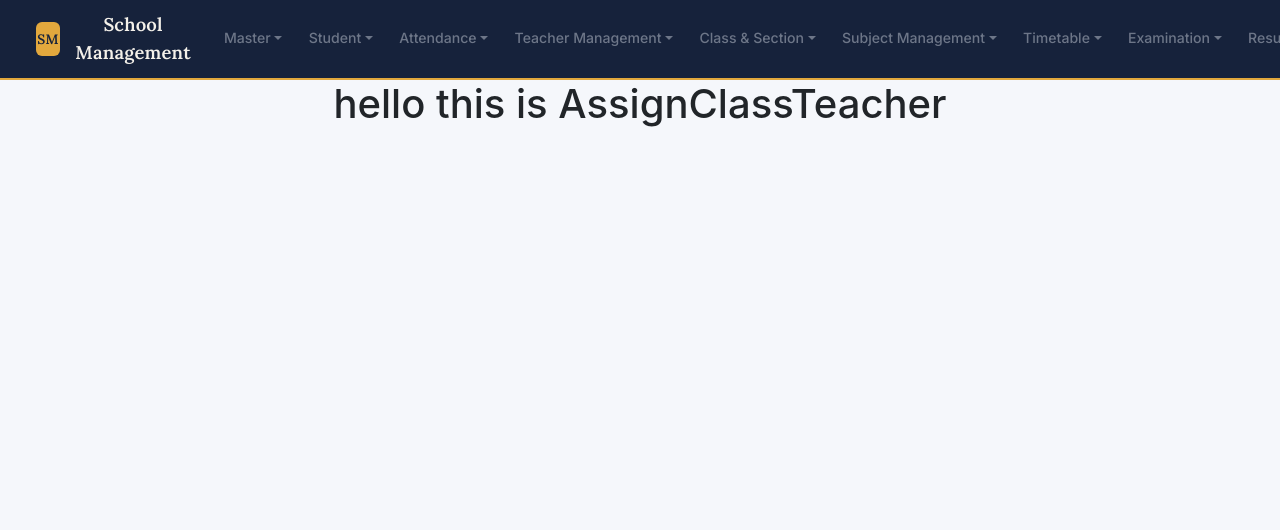
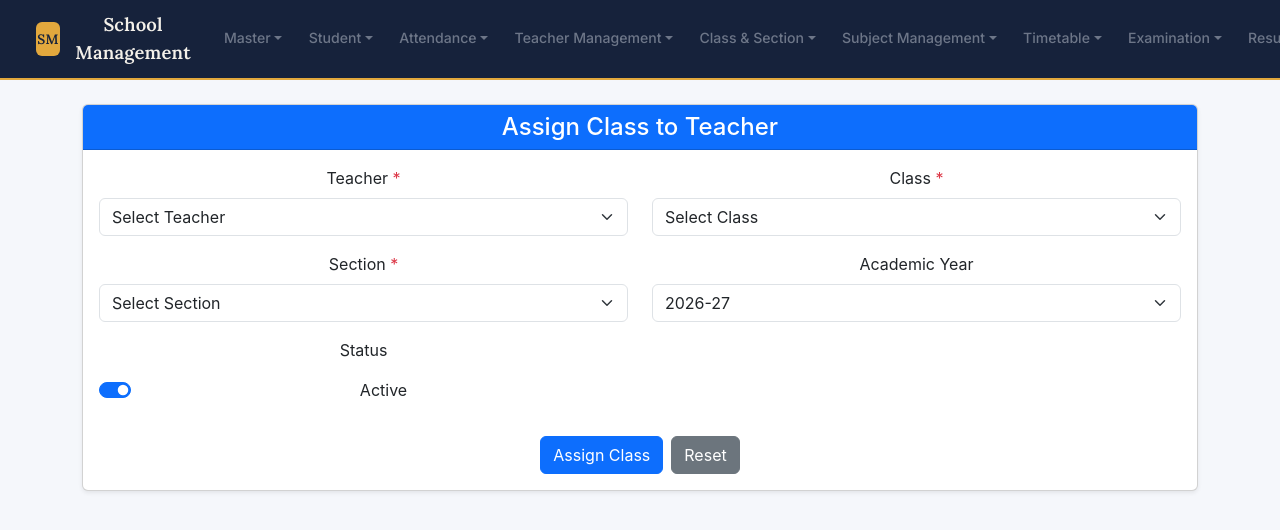
Before and after one commit to ashish28saxena/school-frontend, a React (Create React App) app: page /Assign-Class-Teacher in a window 1280 px wide. Shown: the top 530 px of the page. Built offline with nearby package versions, Linux system fonts and the light colour scheme.

Commit message:
working on

```diff
--- a/src/Component/Teacher/AssignClassTeacher.js
+++ b/src/Component/Teacher/AssignClassTeacher.js
@@ -1,10 +1,268 @@
-import react from "react";
-const AssignClassTeacher=()=>{
-    return(
-        <div>
-            <h1>hello this is AssignClassTeacher</h1>
+// import react from "react";
+// const AssignClassTeacher=()=>{
+//     return(
+//         <div>
+//             <h1>hello this is AssignClassTeacher</h1>
+//         </div>
+//     )
+// }
+
+// export default AssignClassTeacher;
+
+
+import React, { useState } from "react";
+
+function AssignClassTeacher() {
+
+  const [form, setForm] = useState({
+    teacherId: "",
+    classId: "",
+    sectionId: "",
+    academicYear: "2026-27",
+    status: true
+  });
+
+  const handleChange = (e) => {
+
+    const { name, value, type, checked } = e.target;
+
+    setForm((prev) => ({
+      ...prev,
+      [name]: type === "checkbox" ? checked : value
+    }));
+
+  };
+
+  const handleSubmit = (e) => {
+
+    e.preventDefault();
+
+    console.log("Assign Class Data:", form);
+
+    // API call yahan karenge
+
+  };
+
+  const handleReset = () => {
+
+    setForm({
+      teacherId: "",
+      classId: "",
+      sectionId: "",
+      academicYear: "2026-27",
+      status: true
+    });
+
+  };
+
+  return (
+
+    <div className="container mt-4">
+
+      <div className="card shadow-sm">
+
+        <div className="card-header bg-primary text-white">
+          <h4 className="mb-0">
+            Assign Class to Teacher
+          </h4>
         </div>
-    )
+
+        <div className="card-body">
+
+          <form onSubmit={handleSubmit}>
+
+            <div className="row">
+
+              {/* Teacher */}
+
+              <div className="col-md-6 mb-3">
+
+                <label className="form-label">
+                  Teacher <span className="text-danger">*</span>
+                </label>
+
+                <select
+                  name="teacherId"
+                  value={form.teacherId}
+                  onChange={handleChange}
+                  className="form-select"
+                  required
+                >
+
+                  <option value="">
+                    Select Teacher
+                  </option>
+
+                  <option value="teacher1">
+                    Rahul Sharma
+                  </option>
+
+                  <option value="teacher2">
+                    Amit Kumar
+                  </option>
+
+                  <option value="teacher3">
+                    Priya Singh
+                  </option>
+
+                </select>
+
+              </div>
+
+
+              {/* Class */}
+
+              <div className="col-md-6 mb-3">
+
+                <label className="form-label">
+                  Class <span className="text-danger">*</span>
+                </label>
+
+                <select
+                  name="classId"
+                  value={form.classId}
+                  onChange={handleChange}
+                  className="form-select"
+                  required
+                >
+
+                  <option value="">
+                    Select Class
+                  </option>
+
+                  <option value="class1">Class 1</option>
+                  <option value="class2">Class 2</option>
+                  <option value="class3">Class 3</option>
+                  <option value="class4">Class 4</option>
+                  <option value="class5">Class 5</option>
+                  <option value="class6">Class 6</option>
+                  <option value="class7">Class 7</option>
+                  <option value="class8">Class 8</option>
+                  <option value="class9">Class 9</option>
+                  <option value="class10">Class 10</option>
+
+                </select>
+
+              </div>
+
+
+              {/* Section */}
+
+              <div className="col-md-6 mb-3">
+
+                <label className="form-label">
+                  Section <span className="text-danger">*</span>
+                </label>
+
+                <select
+                  name="sectionId"
+                  value={form.sectionId}
+                  onChange={handleChange}
+                  className="form-select"
+                  required
+                >
+
+                  <option value="">
+                    Select Section
+                  </option>
+
+                  <option value="sectionA">A</option>
+                  <option value="sectionB">B</option>
+                  <option value="sectionC">C</option>
+
+                </select>
+
+              </div>
+
+
+              {/* Academic Year */}
+
+              <div className="col-md-6 mb-3">
+
+                <label className="form-label">
+                  Academic Year
+                </label>
+
+                <select
+                  name="academicYear"
+                  value={form.academicYear}
+                  onChange={handleChange}
+                  className="form-select"
+                >
+
+                  <option value="2026-27">
+                    2026-27
+                  </option>
+
+                  <option value="2027-28">
+                    2027-28
+                  </option>
+
+                </select>
+
+              </div>
+
+
+              {/* Status */}
+
+              <div className="col-md-6 mb-3">
+
+                <label className="form-label">
+                  Status
+                </label>
+
+                <div className="form-check form-switch mt-2">
+
+                  <input
+                    type="checkbox"
+                    name="status"
+                    checked={form.status}
+                    onChange={handleChange}
+                    className="form-check-input"
+                  />
+
+                  <label className="form-check-label">
+                    Active
+                  </label>
+
+                </div>
+
+              </div>
+
+            </div>
+
+
+            {/* Buttons */}
+
+            <div className="mt-3">
+
+              <button
+                type="submit"
+                className="btn btn-primary"
+              >
+                Assign Class
+              </button>
+
+              <button
+                type="button"
+                className="btn btn-secondary ms-2"
+                onClick={handleReset}
+              >
+                Reset
+              </button>
+
+            </div>
+
+          </form>
+
+        </div>
+
+      </div>
+
+    </div>
+
+  );
+
 }
 
 export default AssignClassTeacher;
```
